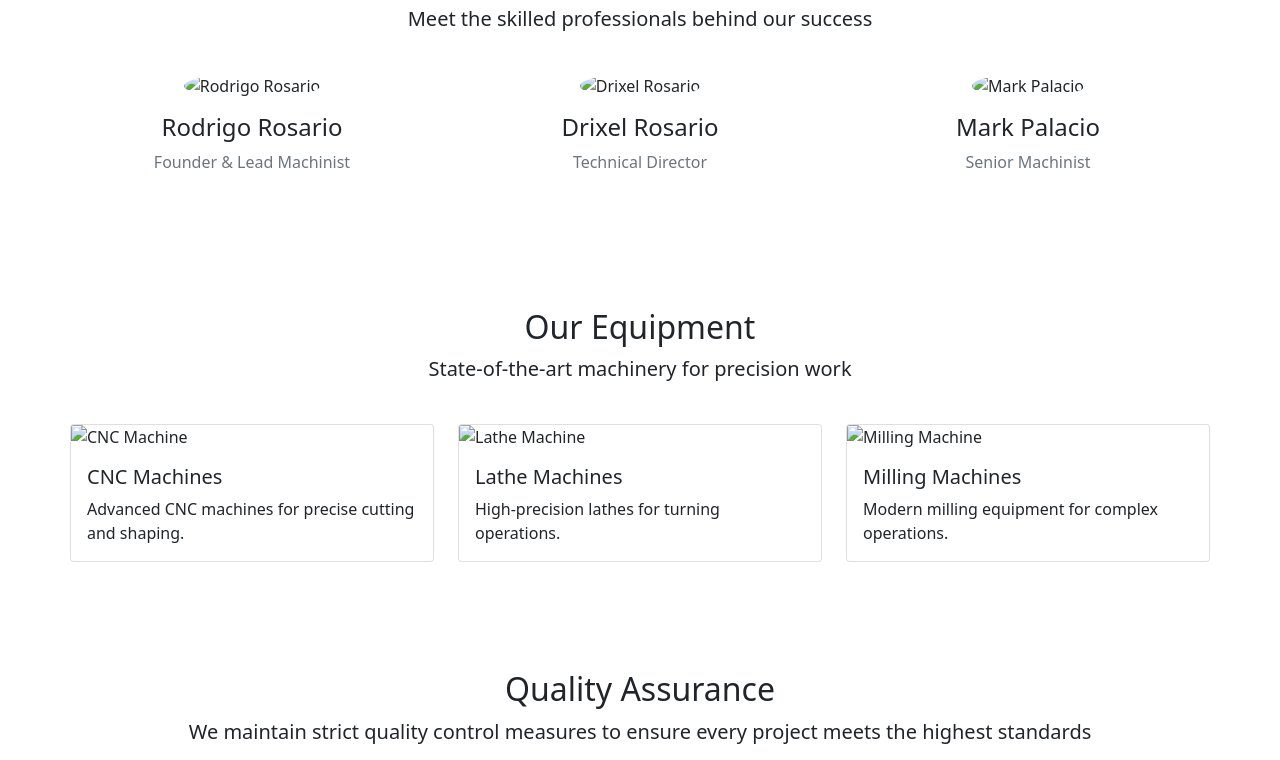
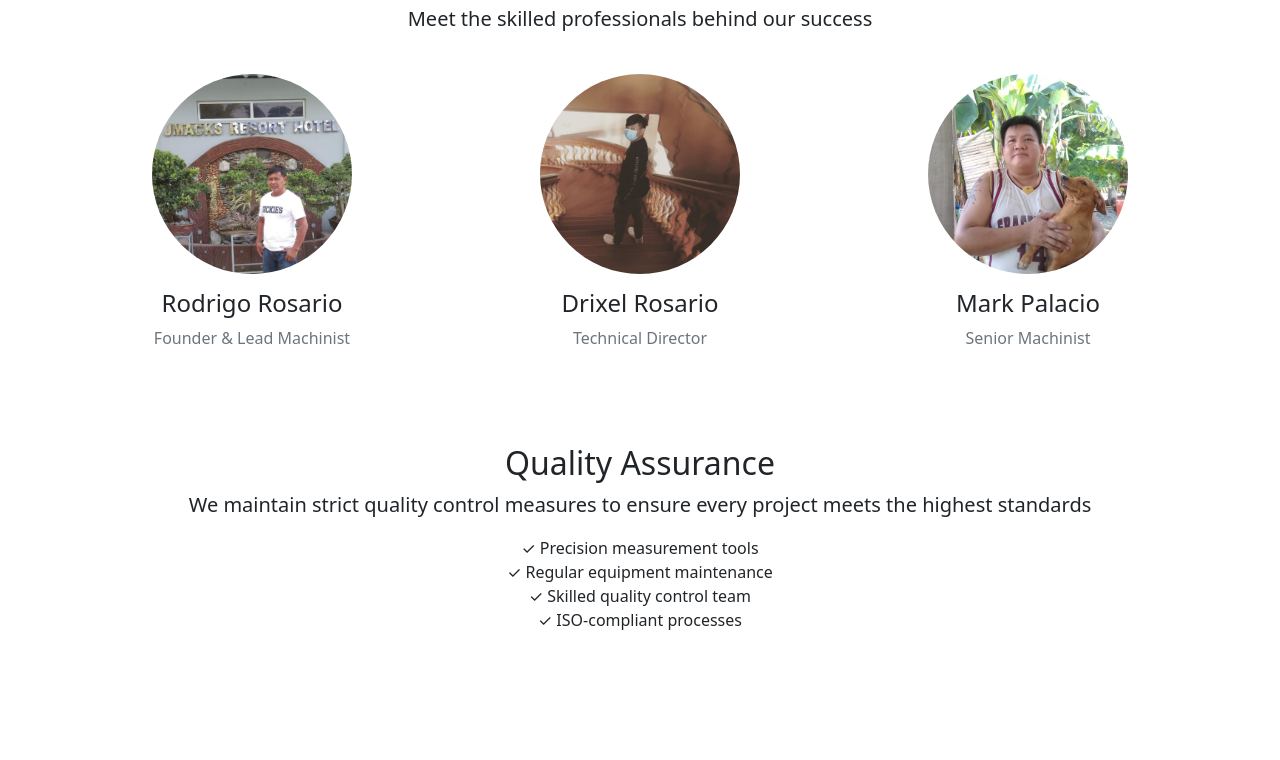
Before and after one commit to ChristianRosario10/machine-shop, a plain HTML site: page about.html in a window 1280 px wide. Shown: the part 702-1462 px from the top of the page. After the commit the page ends 1410 px from the top, so only its background shows below. Drawn offline with nearby package versions, Linux system fonts and the light colour scheme.

Commit message:
Update about.html

```diff
--- a/about.html
+++ b/about.html
@@ -73,58 +73,19 @@
                 <p class="lead">Meet the skilled professionals behind our success</p>
             </div>
             <div class="col-md-4 team-member text-center">
-                <img src="team1.jpg" alt="Rodrigo Rosario">
+                <img src="rod.jpg" alt="Rodrigo Rosario">
                 <h4>Rodrigo Rosario</h4>
                 <p class="text-muted">Founder & Lead Machinist</p>
             </div>
             <div class="col-md-4 team-member text-center">
-                <img src="team2.jpg" alt="Drixel Rosario">
+                <img src="drix.jpg" alt="Drixel Rosario">
                 <h4>Drixel Rosario</h4>
                 <p class="text-muted">Technical Director</p>
             </div>
             <div class="col-md-4 team-member text-center">
-                <img src="team3.jpg" alt="Mark Palacio">
+                <img src="mac.jpg" alt="Mark Palacio">
                 <h4>Mark Palacio</h4>
                 <p class="text-muted">Senior Machinist</p>
-            </div>
-        </div>
-
-        <!-- Our Equipment -->
-        <div class="equipment-section">
-            <div class="row">
-                <div class="col-12 text-center mb-4">
-                    <h2>Our Equipment</h2>
-                    <p class="lead">State-of-the-art machinery for precision work</p>
-                </div>
-            </div>
-            <div class="row">
-                <div class="col-md-4">
-                    <div class="card equipment-card">
-                        <img src="equipment1.jpg" class="card-img-top" alt="CNC Machine">
-                        <div class="card-body">
-                            <h5 class="card-title">CNC Machines</h5>
-                            <p class="card-text">Advanced CNC machines for precise cutting and shaping.</p>
-                        </div>
-                    </div>
-                </div>
-                <div class="col-md-4">
-                    <div class="card equipment-card">
-                        <img src="equipment2.jpg" class="card-img-top" alt="Lathe Machine">
-                        <div class="card-body">
-                            <h5 class="card-title">Lathe Machines</h5>
-                            <p class="card-text">High-precision lathes for turning operations.</p>
-                        </div>
-                    </div>
-                </div>
-                <div class="col-md-4">
-                    <div class="card equipment-card">
-                        <img src="equipment3.jpg" class="card-img-top" alt="Milling Machine">
-                        <div class="card-body">
-                            <h5 class="card-title">Milling Machines</h5>
-                            <p class="card-text">Modern milling equipment for complex operations.</p>
-                        </div>
-                    </div>
-                </div>
             </div>
         </div>
 
```
